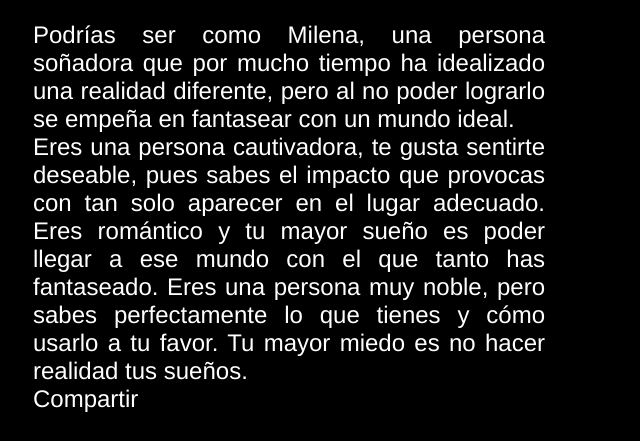
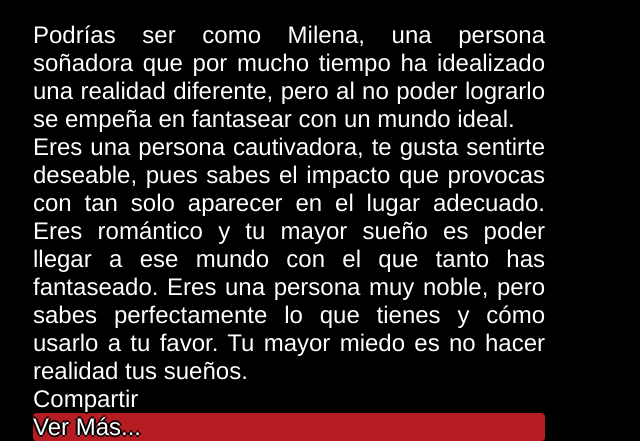
Before and after one commit to lahermandad/lahermandad.github.io, a plain HTML site: page milena.html in a window 1280 px wide. Shown: the part 847-1288 px from the top of the page, without its empty margins (1-641 px from the left). Before the commit the page ends 1260 px from the top, so only its background shows below. Drawn offline with Linux system fonts and the light colour scheme.

Commit message:
Botones de Ver mas
Se añaden los botones de ver mas al resto de los personajes

```diff
--- a/milena.html
+++ b/milena.html
@@ -61,6 +61,7 @@ $( document ).ready(function() {
 			  fjs.parentNode.insertBefore(js, fjs);
 			}(document, 'script', 'facebook-jssdk'));</script>
 			<div class="fb-share-button" data-href="https://lahermandad.github.io/" data-layout="button" data-size="large" data-mobile-iframe="true"><a class="fb-xfbml-parse-ignore" target="_blank" href="https://www.facebook.com/sharer/sharer.php?u=https%3A%2F%2Flahermandad.github.io%2F&amp;src=sdkpreparse">Compartir</a></div>
+			<div class="btn-mas"><a href="http://lahermandad.clarovideo.com/">Ver Más...</a></div>
 	</div>
 
 </div>
```
Also changed, not shown: julio.html (+1 -0 lines), pedro.html (+1 -0 lines).
